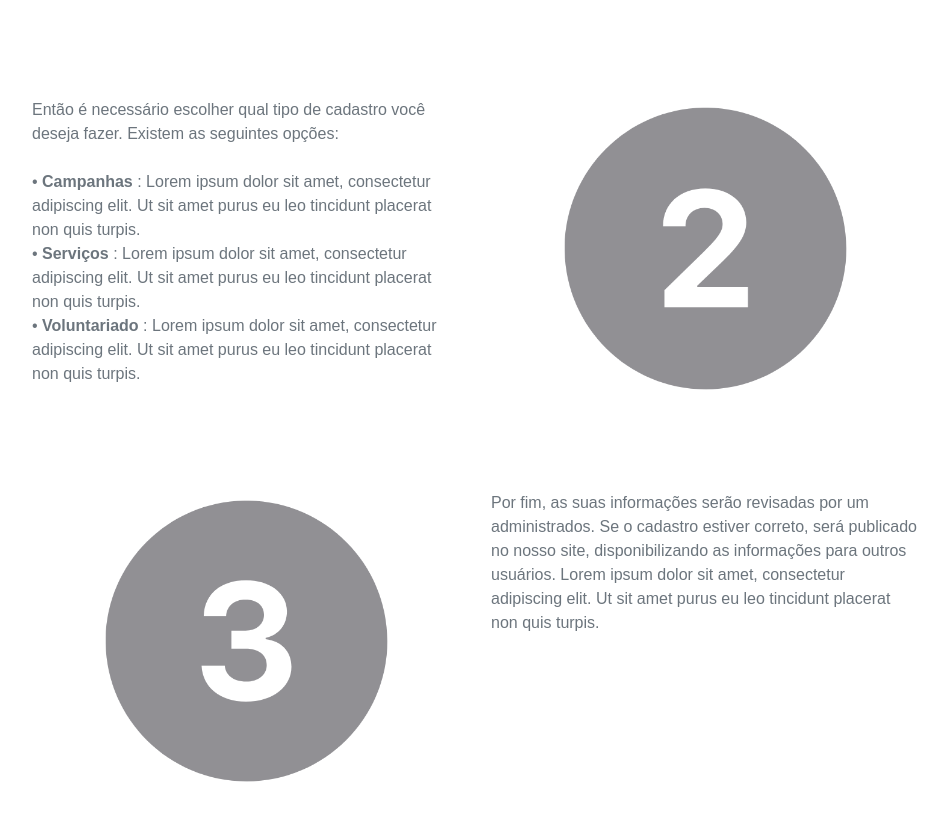
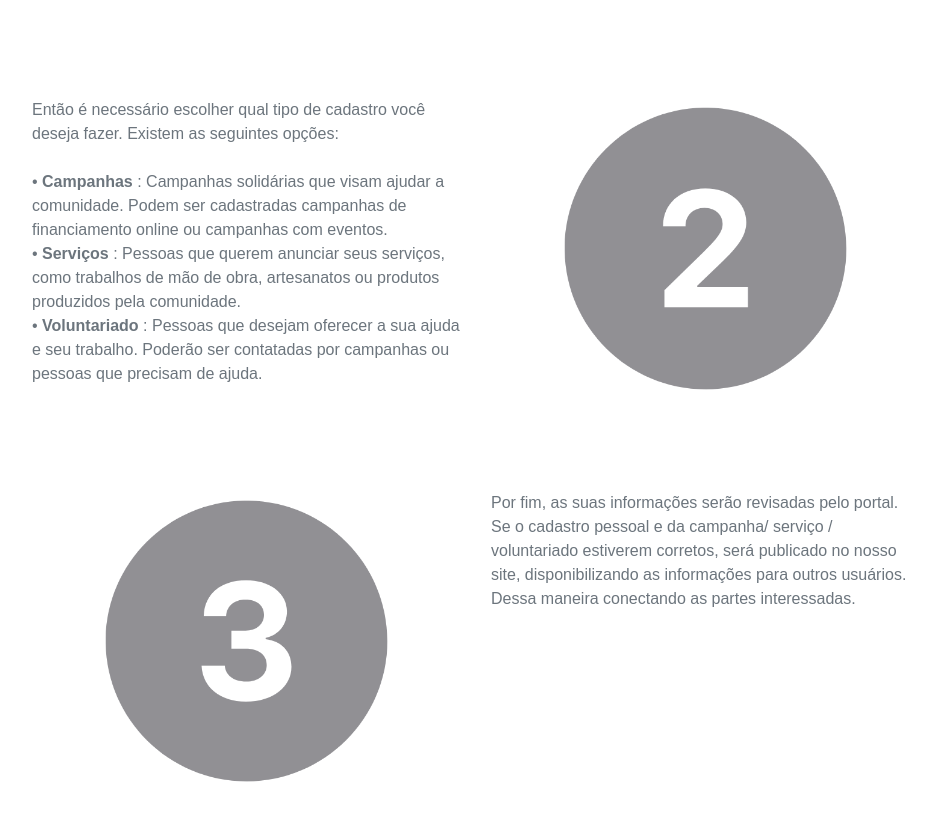
Before and after one commit to amandazk/projeto-IFC, a Vue app in the folder frontend/app/: page /informacao-projeto in a window 1280 px wide. Shown: the part 530-1350 px from the top of the page, without its empty margins (164-1112 px from the left). Built offline with nearby package versions, Linux system fonts and the light colour scheme.

Commit message:
Texto da página informação dos cadastros

```diff
--- a/frontend/app/src/components/InfoProj.vue
+++ b/frontend/app/src/components/InfoProj.vue
@@ -28,15 +28,15 @@
             Então é necessário escolher qual tipo de cadastro você deseja fazer.
             Existem as seguintes opções: <br />
             <br />
-            • <b>Campanhas</b> : Lorem ipsum dolor sit amet, consectetur
-            adipiscing elit. Ut sit amet purus eu leo tincidunt placerat non
-            quis turpis. <br />
-            • <b>Serviços</b> : Lorem ipsum dolor sit amet, consectetur
-            adipiscing elit. Ut sit amet purus eu leo tincidunt placerat non
-            quis turpis. <br />
-            • <b>Voluntariado</b> : Lorem ipsum dolor sit amet, consectetur
-            adipiscing elit. Ut sit amet purus eu leo tincidunt placerat non
-            quis turpis.
+            • <b>Campanhas</b> : Campanhas solidárias que visam ajudar a
+            comunidade. Podem ser cadastradas campanhas de financiamento
+            online ou campanhas com eventos. <br />
+            • <b>Serviços</b> : Pessoas que querem anunciar seus serviços,
+            como trabalhos de mão de obra, artesanatos ou produtos produzidos
+            pela comunidade. <br />
+            • <b>Voluntariado</b> : Pessoas que desejam oferecer a sua ajuda e
+            seu trabalho. Poderão ser contatadas por campanhas ou pessoas que
+            precisam de ajuda.
           </p>
         </div>
         <div class="col-md-6 how-img">
@@ -49,12 +49,11 @@
         </div>
         <div class="col-md-6">
           <p class="text-muted">
-            Por fim, as suas informações serão revisadas por um administrados.
-            Se o cadastro estiver correto, será publicado no nosso site,
+            Por fim, as suas informações serão revisadas pelo portal.
+            Se o cadastro pessoal e da campanha/ serviço / voluntariado
+            estiverem corretos, será publicado no nosso site,
             disponibilizando as informações para outros usuários.
-            Lorem ipsum dolor sit amet, consectetur
-            adipiscing elit. Ut sit amet purus eu leo tincidunt placerat non
-            quis turpis.
+            Dessa maneira conectando as partes interessadas.
           </p>
         </div>
       </div>
```
